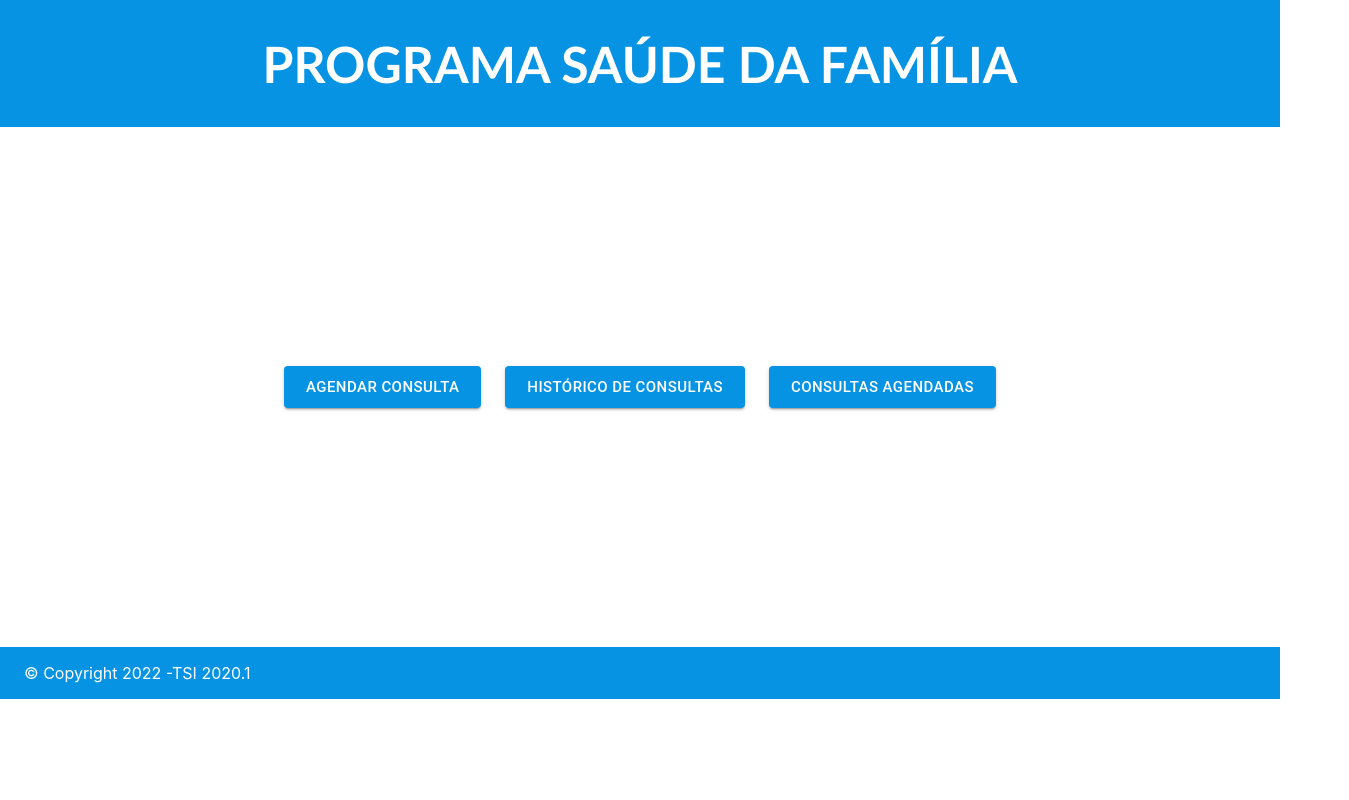
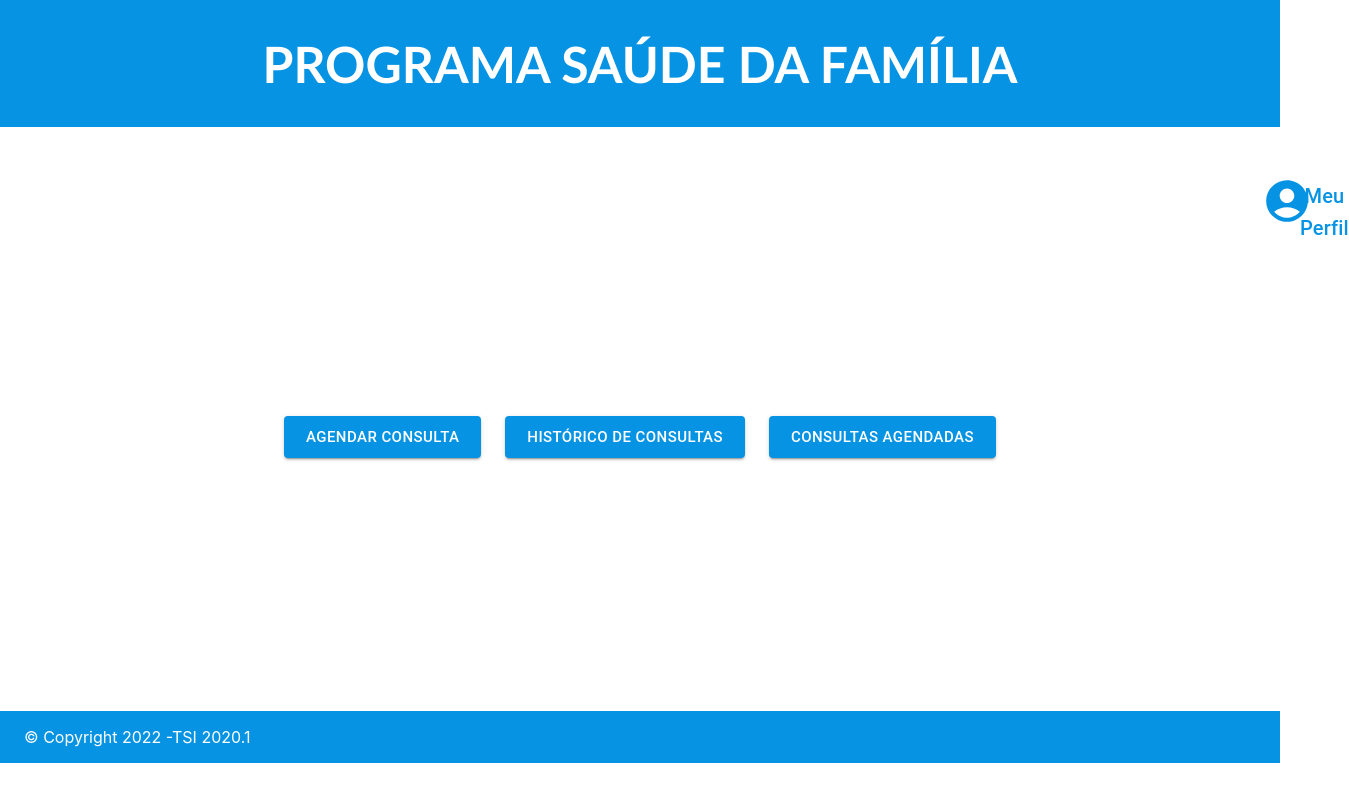
Before and after one commit to sistemaPSF/frontend, a React (Create React App) app: page /HomePaciente in a window 1280 px wide. Shown: the whole page, 1349 px wide, since content can reach past the window. Built offline with nearby package versions, Linux system fonts and the light colour scheme.

Commit message:
criacao do icone e rota pro meu perfil

```diff
--- a/src/packages/pages/CrudPaciente/AgendarConsulta/AgendarConsulta.tsx
+++ b/src/packages/pages/CrudPaciente/AgendarConsulta/AgendarConsulta.tsx
@@ -12,7 +12,10 @@ import { Header } from '../../../../components/Header';
 import { Footer } from '../../../../components/Footer';
 import { CustomGrid, Title } from './styles';
 import { CustomButton1 } from '../../HomeInicio/styles';
-
+import AccountCircleRoundedIcon from '@mui/icons-material/AccountCircleRounded';
+import { IconButton } from '@mui/joy';
+import { useNavigate } from 'react-router-dom';
+import {  Link } from '@material-ui/core';
 
 const StyledTableCell = styled(TableCell)(({ theme }) => ({
   [`&.${tableCellClasses.head}`]: {
@@ -52,6 +55,7 @@ const rows = [
 ];
 
 function AgendarConsulta () {
+  const navigate = useNavigate();
   return (
     <Grid container>
          <Box width="100%" minWidth="650px">
@@ -83,6 +87,22 @@ function AgendarConsulta () {
           borderRadius="12px"
           gap={10}
         >
+          <Box display="flex" justifyContent="right" alignItems="right">
+                <IconButton>
+                    <AccountCircleRoundedIcon style={{ fontSize: 50, color: "#0693E3", position: "absolute", top: "-150px", left: "630px" }}/>
+                </IconButton>
+                <Link
+                    style= {{ color: "#0693E3", position: "absolute", top: "180px", left: "1280px" }}
+                    component="button"
+                    variant="h6"
+                    underline="none"
+                    onClick={() => {
+                        navigate('/Perfil')
+                    }}
+                    >
+                    Meu Perfil
+                </Link>
+            </Box>
           <Box width="100%">
             <Box
               width="50%"
--- a/src/packages/pages/CrudPaciente/HomePaciente/HomePaciente.tsx
+++ b/src/packages/pages/CrudPaciente/HomePaciente/HomePaciente.tsx
@@ -2,9 +2,10 @@ import { Header } from '../../../../components/Header';
 import { Footer } from '../../../../components/Footer';
 import { useNavigate } from 'react-router-dom';
 import { Box, Grid } from '@mui/material';
-import { Button } from '@material-ui/core';
+import { Button, Link } from '@material-ui/core';
 import { CustomGrid } from './styles';
-
+import AccountCircleRoundedIcon from '@mui/icons-material/AccountCircleRounded';
+import { IconButton } from '@mui/joy';
 
 function HomePaciente(){
     const navigate = useNavigate();
@@ -15,6 +16,7 @@ function HomePaciente(){
           textAlign="center"
         >
             <Header/>
+
             <CustomGrid
              container
              item
@@ -25,10 +27,27 @@ function HomePaciente(){
              direction="column"
              justifyContent="center"
              alignItems="center"
-             width="60vh"
-             minHeight="65vh"
+             width="70vh"
+             minHeight="73vh"
              borderRadius="12px"
             >
+            <Box display="flex" justifyContent="right" alignItems="right">
+                <IconButton>
+                    <AccountCircleRoundedIcon style={{ fontSize: 50, color: "#0693E3", position: "absolute", top: "-180px", left: "640px" }}/>
+                </IconButton>
+                <Link
+                    style= {{ color: "#0693E3", position: "absolute", top: "180px", left: "1300px" }}
+                    component="button"
+                    variant="h6"
+                    underline="none"
+                    onClick={() => {
+                        navigate('/Perfil')
+                    }}
+                    >
+                    Meu Perfil
+                </Link>
+            </Box>
+
                 <Box
                 p="24px"
                 display="flex"
@@ -38,7 +57,7 @@ function HomePaciente(){
                 >
                   <Button variant="contained" size="large" style={{ backgroundColor: "#0693E3",color: "white"}}
                     onClick={() => {
-                        alert('clicked');
+                        navigate('/AgendarConsulta')
                     }}
                     >
                     Agendar consulta
@@ -52,7 +71,7 @@ function HomePaciente(){
                  </Button>
                  <Button variant="contained" size="large" style={{ backgroundColor: "#0693E3", color: "white"}}
                     onClick={() => {
-                        alert('clicked');
+                        // navigate('/')
                     }}
                     >
                     Consultas agendadas
```
